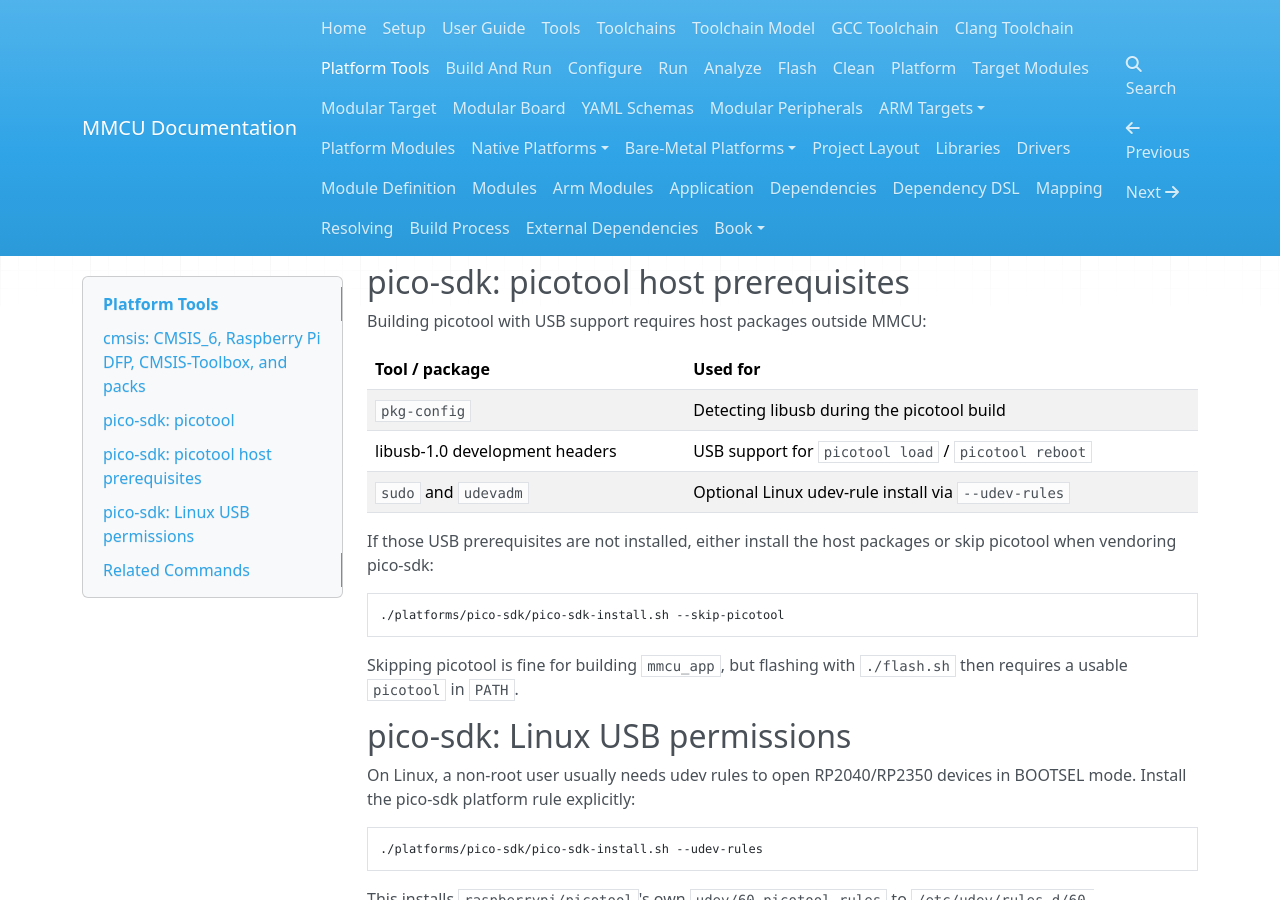
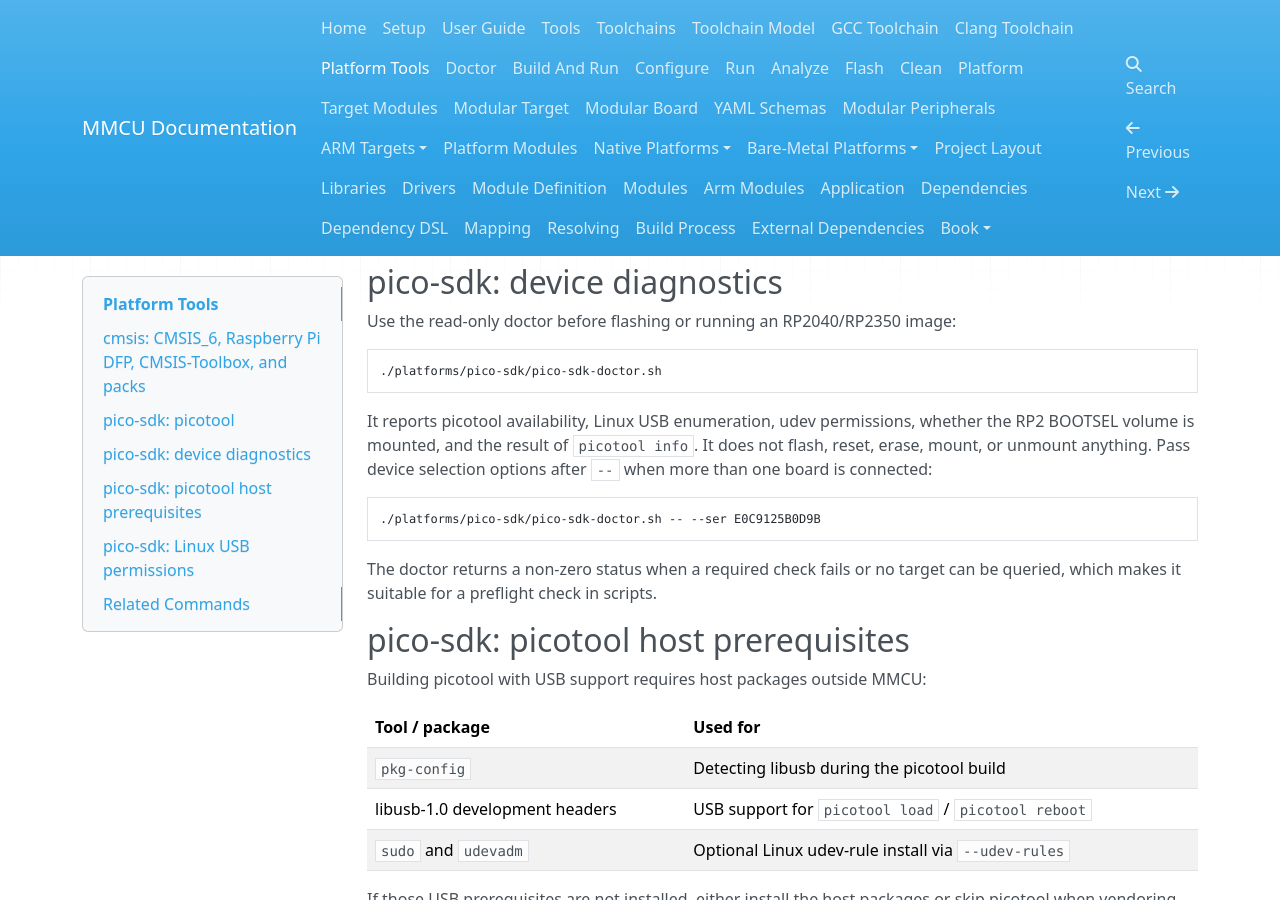
Before and after one commit to 32bitmicroLLC/MMCU, an MkDocs documentation site: the page built from docs/platform-tools.md, in a window 1280 px wide and 900 px high, scrolled down 1837 px. Built offline with MkDocs 1.6.1, drawn with Linux system fonts in a browser that asks for light colours; nearby versions of some CDN libraries.

Commit message:
add host and platform doctor diagnostics

````diff
--- a/docs/platform-tools.md
+++ b/docs/platform-tools.md
@@ -95,6 +95,26 @@
 `platforms/pico-sdk/bin/picotool` first, then falls back to `picotool` in
 `PATH`.
 
+## pico-sdk: device diagnostics
+
+Use the read-only doctor before flashing or running an RP2040/RP2350 image:
+
+```sh
+./platforms/pico-sdk/pico-sdk-doctor.sh
+```
+
+It reports picotool availability, Linux USB enumeration, udev permissions,
+whether the RP2 BOOTSEL volume is mounted, and the result of `picotool info`.
+It does not flash, reset, erase, mount, or unmount anything. Pass device
+selection options after `--` when more than one board is connected:
+
+```sh
+./platforms/pico-sdk/pico-sdk-doctor.sh -- --ser E0C9125B0D9B
+```
+
+The doctor returns a non-zero status when a required check fails or no target
+can be queried, which makes it suitable for a preflight check in scripts.
+
 ## pico-sdk: picotool host prerequisites
 
 Building picotool with USB support requires host packages outside MMCU:
--- a/mkdocs.yml
+++ b/mkdocs.yml
@@ -16,6 +16,7 @@
   - GCC Toolchain: toolchain-gcc.md
   - Clang Toolchain: toolchain-clang.md
   - Platform Tools: platform-tools.md
+  - Doctor: doctor.md
   - Build And Run: build.md
   - Configure: configure.md
   - Run: run.md
````
Also changed, not shown: docs/doctor.md (added, +79 -0 lines), docs/flash.md (+12 -1 lines), docs/index.md (+1 -0 lines), docs/run.md (+4 -2 lines), 4 other files.
